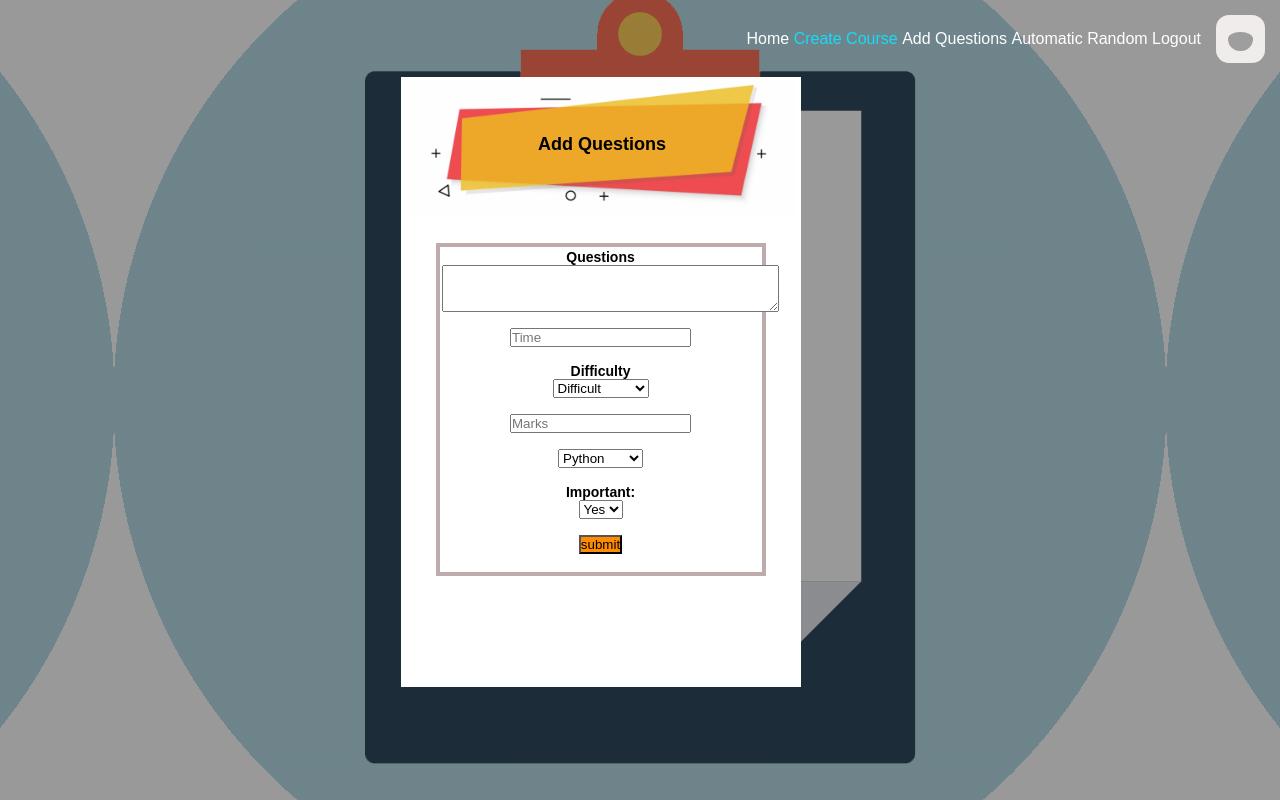
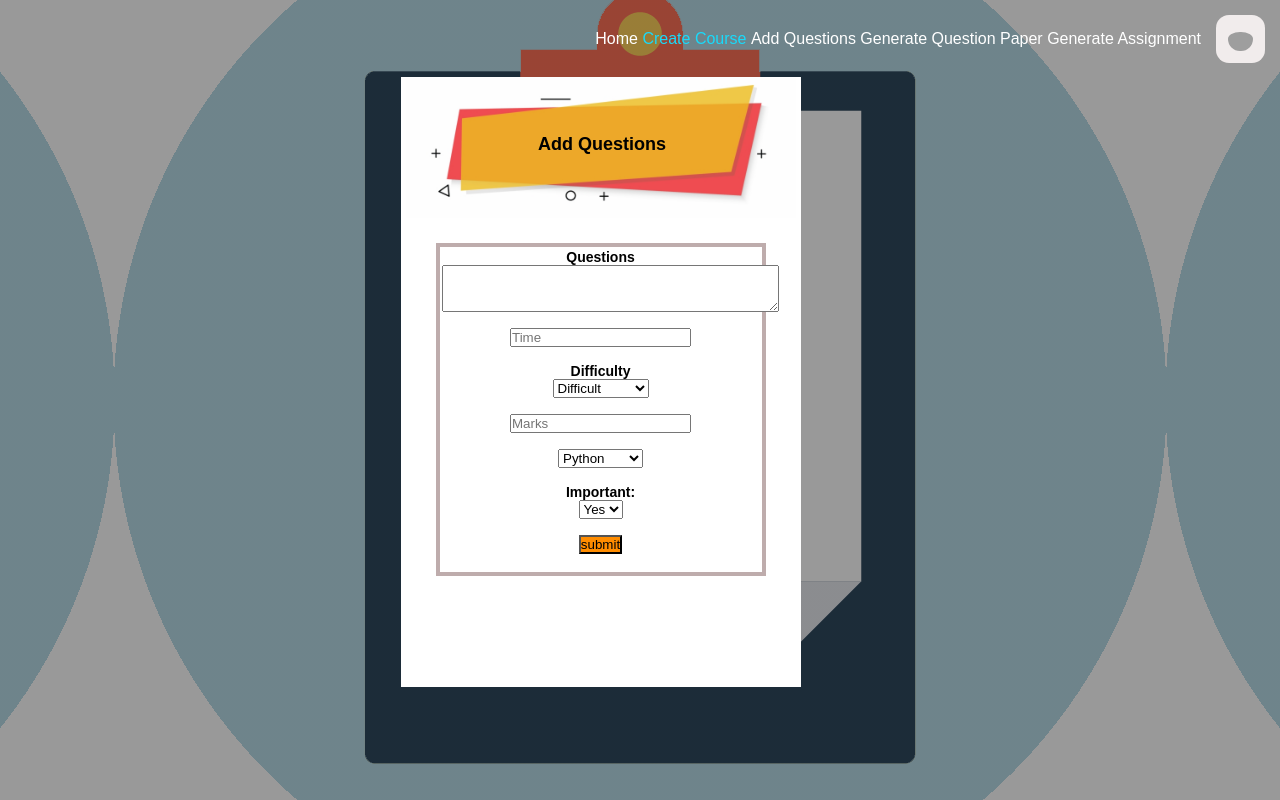
Before and after one commit to hemanthkasoju/profAssistor, a Django app: page /AddQuestions/addQuestions/ in a window 1280 px wide. Run offline with Django 3.2, Linux system fonts and the light colour scheme; grey boxes are pictures that could not be loaded.

Commit message:
minor changes

```diff
--- a/Templates/addQuestions.html
+++ b/Templates/addQuestions.html
@@ -15,12 +15,11 @@
     </div>
         <div class="row">
             <ul class="main-nav">
-                <li class="active"><a href=""> Home </a></li>
+                <li class="active"><a href="/accounts/profHomePage"> Home </a></li>
                 <li><a href="/accounts/createCourse" class="active"> Create Course </a></li>
                 <li><a href="/AddQuestions/addQuestions"> Add Questions </a></li>
-                <li><a href=""> Automatic </a></li>
-                <li><a href=""> Random</a></li>
-                <li class="active"><a href="/accounts/logout"> Logout </a>
+                <li><a href="/generateQuestionPaper/selectQuestionPreference"> Generate Question Paper </a></li>
+                <li><a href="/generateQuestionPaper/selectQuestionPreference"> Generate Assignment </a></li>
             </ul>
         </div>
 
--- a/Templates/login.html
+++ b/Templates/login.html
@@ -25,7 +25,7 @@
                      {% endfor %}
                </div><br>
                <div>Click here if you are a student</div><br>
-               <a class="submit-btn" href="studentLogin">I am a student</a>
+               <button type="submit" class="submit-btn"><a  href="studentLogin">Student Log In</a></button>
 
 
            </form>
--- a/Templates/studentLogin.html
+++ b/Templates/studentLogin.html
@@ -17,7 +17,7 @@
            <form id="login" class="input-group" action="studentLogin" method="post">
                {% csrf_token %}
              <input type="text" class="input-field" placeholder="Student Id" name="username" required><br>
-             <input type="text" class="input-field" placeholder="Enter Password" name = "password" required><br>
+             <input type="password" class="input-field" placeholder="Enter Password" name = "password" required><br><br>
 {#               <input type="checkbox" class="checkbox">Remember Password#}
              <button type="submit" class="submit-btn">Log In</button><br>
                <div>
@@ -33,8 +33,8 @@
                 <input type="text" class="input-field" placeholder="First Name" name="firstName"required><br>
                 <input type="text" class="input-field" placeholder="Last Name" name="lastName"required><br>
                 <input type="email" class="input-field" placeholder="Email Id" name="email"required><br>
-                <input type="text" class="input-field" value=""  placeholder="Password" name="password" required><br>
-                <input type="text" class="input-field" value=""  placeholder="Confirm Password" name="confirmPassword"required><br>
+                <input type="password" class="input-field" value=""  placeholder="Password" name="password" required><br>
+                <input type="password" class="input-field" value=""  placeholder="Confirm Password" name="confirmPassword"required><br><br>
 {#                <input type="checkbox" class="checkbox" required>I accept the terms & conditions#}
                 <button type="submit" class="submit-btn">Register</button><br>
                 <div>
```
Also changed, not shown: profAssistor/settings.py (+8 -8 lines).
